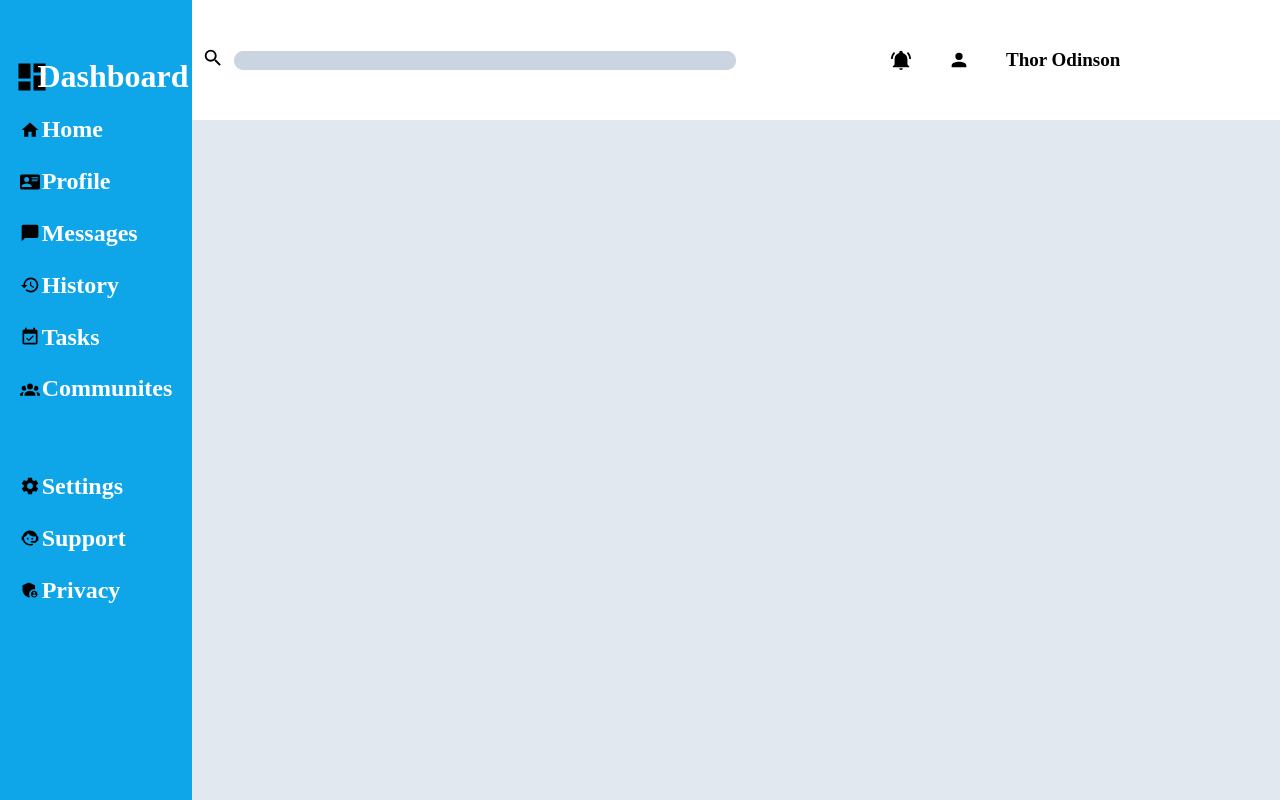
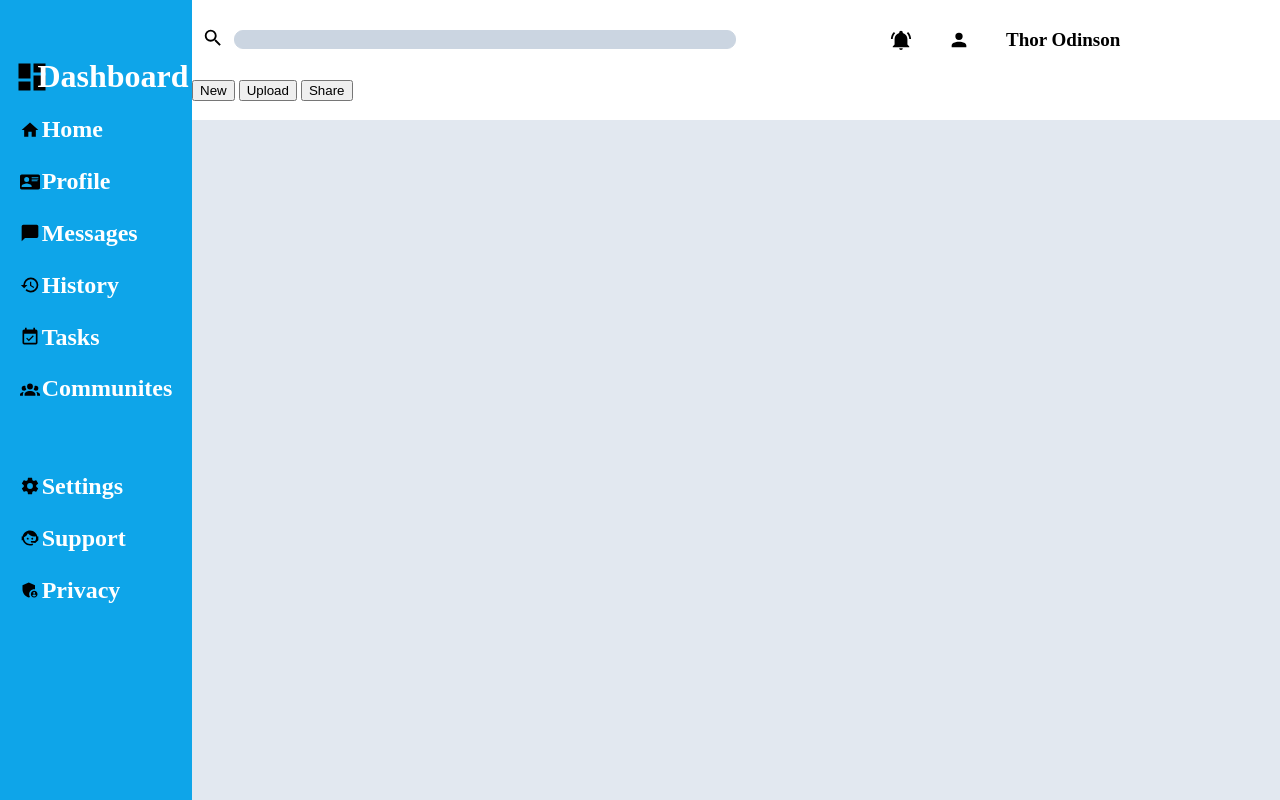
Before and after one commit to ChanceTheDev0/admin-dashboard-TOP, a plain HTML site: page index.html in a window 1280 px wide. Drawn offline with Linux system fonts and the light colour scheme.

Commit message:
add 3 buttons in a button container

```diff
--- a/index.html
+++ b/index.html
@@ -17,11 +17,16 @@
                     <input type="search" id="search">
                 </div>
             </form>
-                <div id="prof-header">
-                    <img src="svg/bell-ring.svg" height="22px" width="22px" alt="Notification icon">
-                    <img src="svg/account.svg" height="22px" width="22px" alt="profile iscon">
-                    <p>Thor Odinson</p>
-                </div>
+            <div id="prof-header">
+                <img src="svg/bell-ring.svg" height="22px" width="22px" alt="Notification icon">
+                <img src="svg/account.svg" height="22px" width="22px" alt="profile iscon">
+                <p>Thor Odinson</p>
+            </div>
+            <div class="bttn-cont">
+                <button class="bttn">New</button>
+                <button class="bttn">Upload</button>
+                <button class="bttn">Share</button>
+            </div>
         </header>
         <nav>
             <h1><img src="svg/dashboard.svg" height="36px" width="36px" alt="dashboard icon">Dashboard</h1>
```
